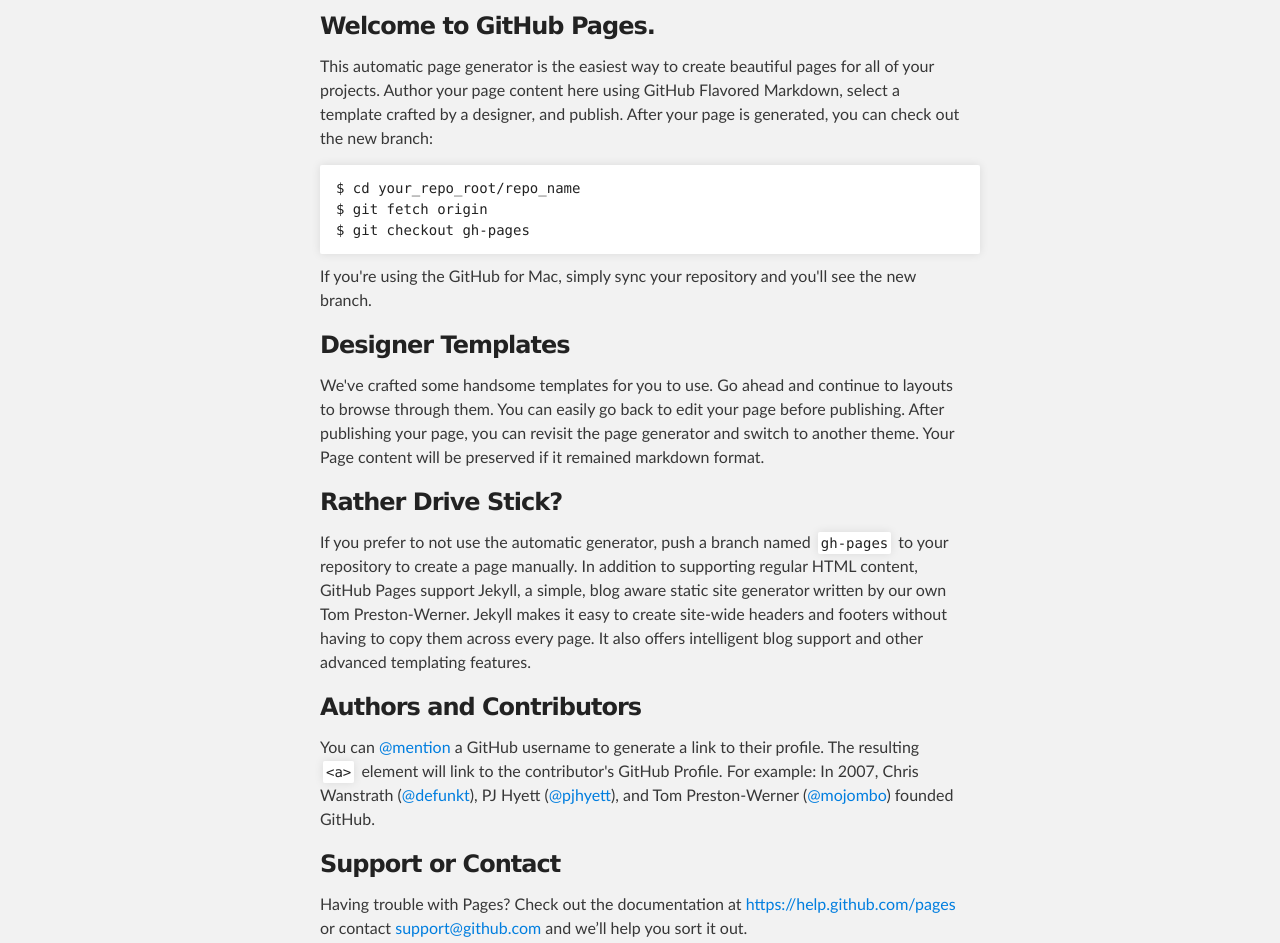
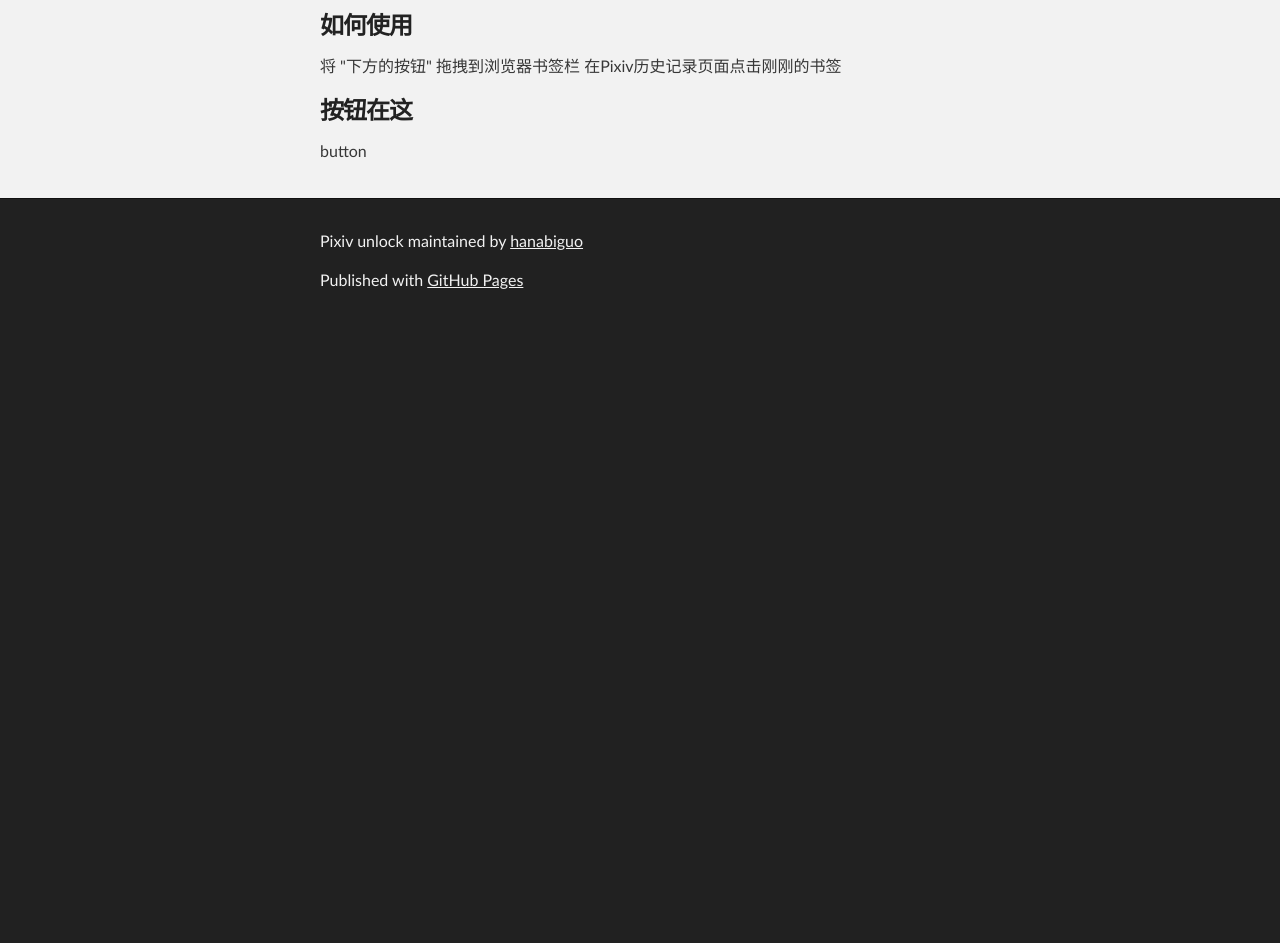
Before and after one commit to hanabiguo/pixiv_unlock, a plain HTML site: page index.html in a window 1280 px wide. Shown: the part 216-1159 px from the top of the page. After the commit the page ends 800 px from the top, so only its background shows below. Drawn offline with Linux system fonts and the light colour scheme.

```diff
--- a/index.html
+++ b/index.html
@@ -32,36 +32,15 @@
     <div id="main_content_wrap" class="outer">
       <section id="main_content" class="inner">
         <h3>
-<a id="welcome-to-github-pages" class="anchor" href="#welcome-to-github-pages" aria-hidden="true"><span class="octicon octicon-link"></span></a>Welcome to GitHub Pages.</h3>
+<a id="如何使用" class="anchor" href="#%E5%A6%82%E4%BD%95%E4%BD%BF%E7%94%A8" aria-hidden="true"><span class="octicon octicon-link"></span></a>如何使用</h3>
 
-<p>This automatic page generator is the easiest way to create beautiful pages for all of your projects. Author your page content here using GitHub Flavored Markdown, select a template crafted by a designer, and publish. After your page is generated, you can check out the new branch:</p>
-
-<pre><code>$ cd your_repo_root/repo_name
-$ git fetch origin
-$ git checkout gh-pages
-</code></pre>
-
-<p>If you're using the GitHub for Mac, simply sync your repository and you'll see the new branch.</p>
+<p>将 "下方的按钮" 拖拽到浏览器书签栏
+在Pixiv历史记录页面点击刚刚的书签</p>
 
 <h3>
-<a id="designer-templates" class="anchor" href="#designer-templates" aria-hidden="true"><span class="octicon octicon-link"></span></a>Designer Templates</h3>
+<a id="按钮在这" class="anchor" href="#%E6%8C%89%E9%92%AE%E5%9C%A8%E8%BF%99" aria-hidden="true"><span class="octicon octicon-link"></span></a>按钮在这</h3>
 
-<p>We've crafted some handsome templates for you to use. Go ahead and continue to layouts to browse through them. You can easily go back to edit your page before publishing. After publishing your page, you can revisit the page generator and switch to another theme. Your Page content will be preserved if it remained markdown format.</p>
-
-<h3>
-<a id="rather-drive-stick" class="anchor" href="#rather-drive-stick" aria-hidden="true"><span class="octicon octicon-link"></span></a>Rather Drive Stick?</h3>
-
-<p>If you prefer to not use the automatic generator, push a branch named <code>gh-pages</code> to your repository to create a page manually. In addition to supporting regular HTML content, GitHub Pages support Jekyll, a simple, blog aware static site generator written by our own Tom Preston-Werner. Jekyll makes it easy to create site-wide headers and footers without having to copy them across every page. It also offers intelligent blog support and other advanced templating features.</p>
-
-<h3>
-<a id="authors-and-contributors" class="anchor" href="#authors-and-contributors" aria-hidden="true"><span class="octicon octicon-link"></span></a>Authors and Contributors</h3>
-
-<p>You can <a href="https://github.com/blog/821" class="user-mention">@mention</a> a GitHub username to generate a link to their profile. The resulting <code>&lt;a&gt;</code> element will link to the contributor's GitHub Profile. For example: In 2007, Chris Wanstrath (<a href="https://github.com/defunkt" class="user-mention">@defunkt</a>), PJ Hyett (<a href="https://github.com/pjhyett" class="user-mention">@pjhyett</a>), and Tom Preston-Werner (<a href="https://github.com/mojombo" class="user-mention">@mojombo</a>) founded GitHub.</p>
-
-<h3>
-<a id="support-or-contact" class="anchor" href="#support-or-contact" aria-hidden="true"><span class="octicon octicon-link"></span></a>Support or Contact</h3>
-
-<p>Having trouble with Pages? Check out the documentation at <a href="https://help.github.com/pages">https://help.github.com/pages</a> or contact <a href="mailto:support@github.com">support@github.com</a> and we’ll help you sort it out.</p>
+<p>button</p>
       </section>
     </div>
 
```
Also changed, not shown: params.json (+1 -1 lines).
